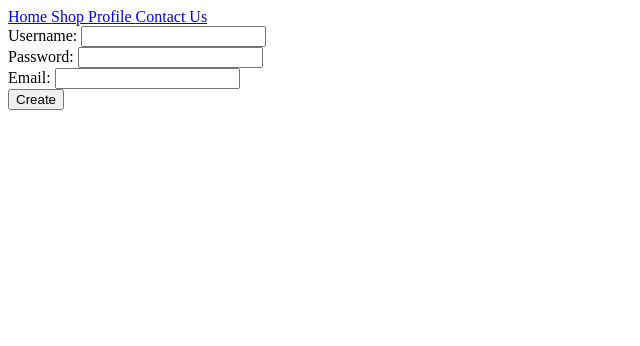
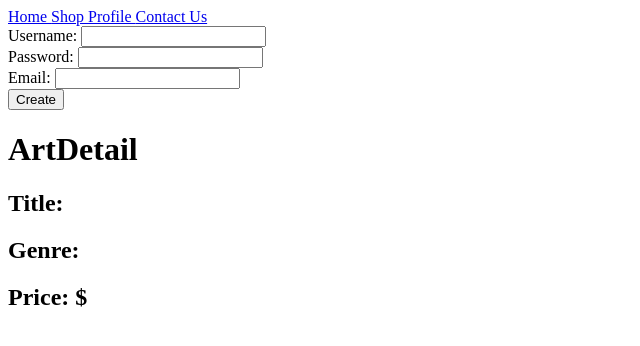
Before and after one commit to salvat36/endlesseasel, a React (Create React App) app in the folder client/: page /artworks/1 in a window 1280 px wide. Shown: the top 346 px of the page, without its empty margins (0-640 px from the left). Built offline with nearby package versions, Linux system fonts and the light colour scheme; no server answers.

Commit message:
test artwork/1 front end

```diff
--- a/client/src/components/App.js
+++ b/client/src/components/App.js
@@ -6,6 +6,7 @@ import Shop from "./Shop";
 import Profile from "./Profile";
 import Contact from "./Contact";
 import Register from "./Register";
+import ArtDetail from "./ArtDetail";
 
 function App() {
   const [user, setUser] = useState(null);
@@ -44,6 +45,9 @@ function App() {
         <Route path="/contact">
           <Contact />
         </Route>
+        <Route path='/artworks/:id'>
+          <ArtDetail/>
+        </Route>
       </Switch>
     </main>
   );
--- a/client/src/components/ArtDetail.js
+++ b/client/src/components/ArtDetail.js
@@ -1,7 +1,31 @@
-import React from "react";
+import React, { useEffect, useState } from "react";
+import { useParams, useHistory } from "react-router-dom";
 
 const ArtDetail = () => {
-  return <div>ArtDetail</div>;
+  const [artwork, setArtwork] = useState([]);
+  const history = useHistory();
+  const { id } = useParams();
+  const { genre, price, title, image } = artwork;
+
+  useEffect(() => {
+    fetch(`/artworks/${id}`).then((res) => {
+      if (res.ok) {
+        res.json().then(setArtwork);
+      } else {
+        alert("Artwork Not Found");
+      }
+    });
+  }, [id]);
+
+  return (
+    <div>
+      <h1>ArtDetail</h1>
+      <h2>Title: {title}</h2>
+      <h2>Genre: {genre}</h2>
+      <h2>Price: ${price}</h2>
+      <img src={image} alt={title} />
+    </div>
+  );
 };
 
 export default ArtDetail;
```
Also changed, not shown: client/src/components/Shop.js (+5 -4 lines).
